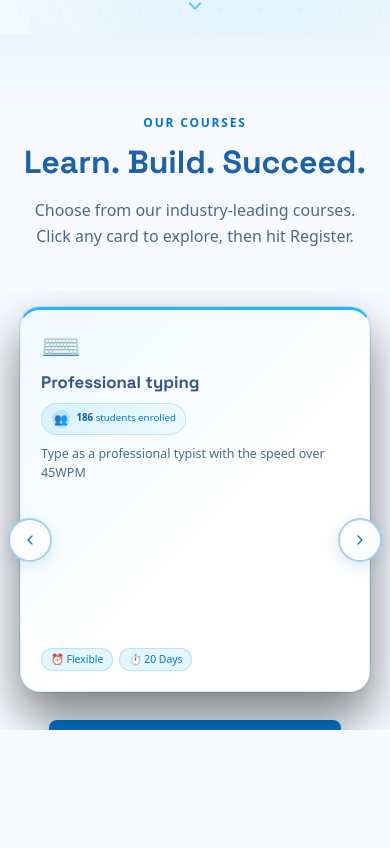
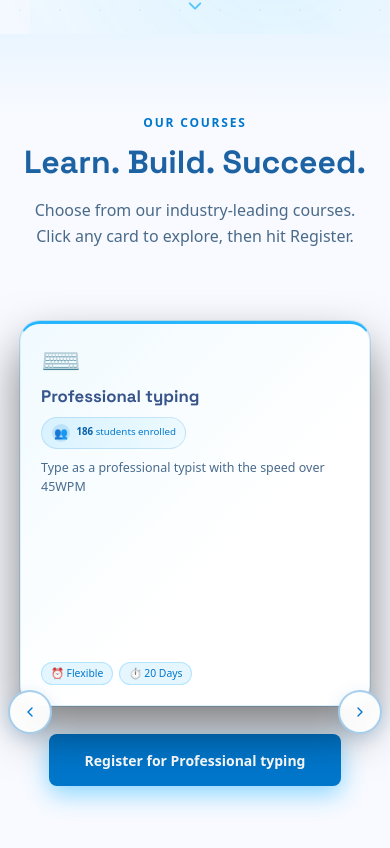
Before and after one commit to ali-maqbool/tech-skill, a Next.js app: page / in a window 390 px wide. Shown: the part 874-1722 px from the top of the page. Built offline with nearby package versions, Linux system fonts and the light colour scheme.

Commit message:
sucessful fix of course cards

```diff
--- a/app/globals.css
+++ b/app/globals.css
@@ -415,6 +415,11 @@ button,
 }
 
 @media (max-width: 767px) {
+  .courses-carousel-wrapper.courses-sticky-frame {
+    height: 100svh !important;
+    min-height: 0;
+  }
+
   .hero-section {
     min-height: 100svh;
     min-height: 100dvh;
```
